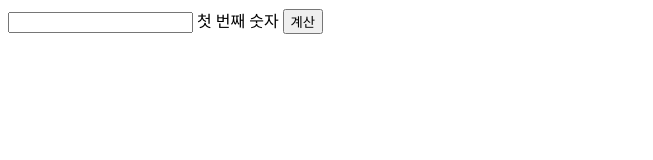
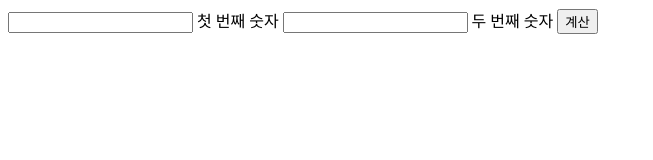
Before and after one commit to hyeri1126/calculator-sync, a plain HTML site: page index.html in a window 1280 px wide. Shown: the whole page, without its empty margins (0-653 px from the left). Drawn offline with Linux system fonts and the light colour scheme.

Commit message:
index.html 누락사항 해결

```diff
--- a/index.html
+++ b/index.html
@@ -12,7 +12,8 @@
     <form id="form">
         <input type="text" id="first" class="question" />
         <label for="first"><span>첫 번째 숫자</span></label>
-
+        <input type="text" id="second" class="question" />
+        <label for="second"><span>두 번째 숫자</span></label>
         <input type="submit" value="계산" />
     </form>
     <div id="output"></div>
```
